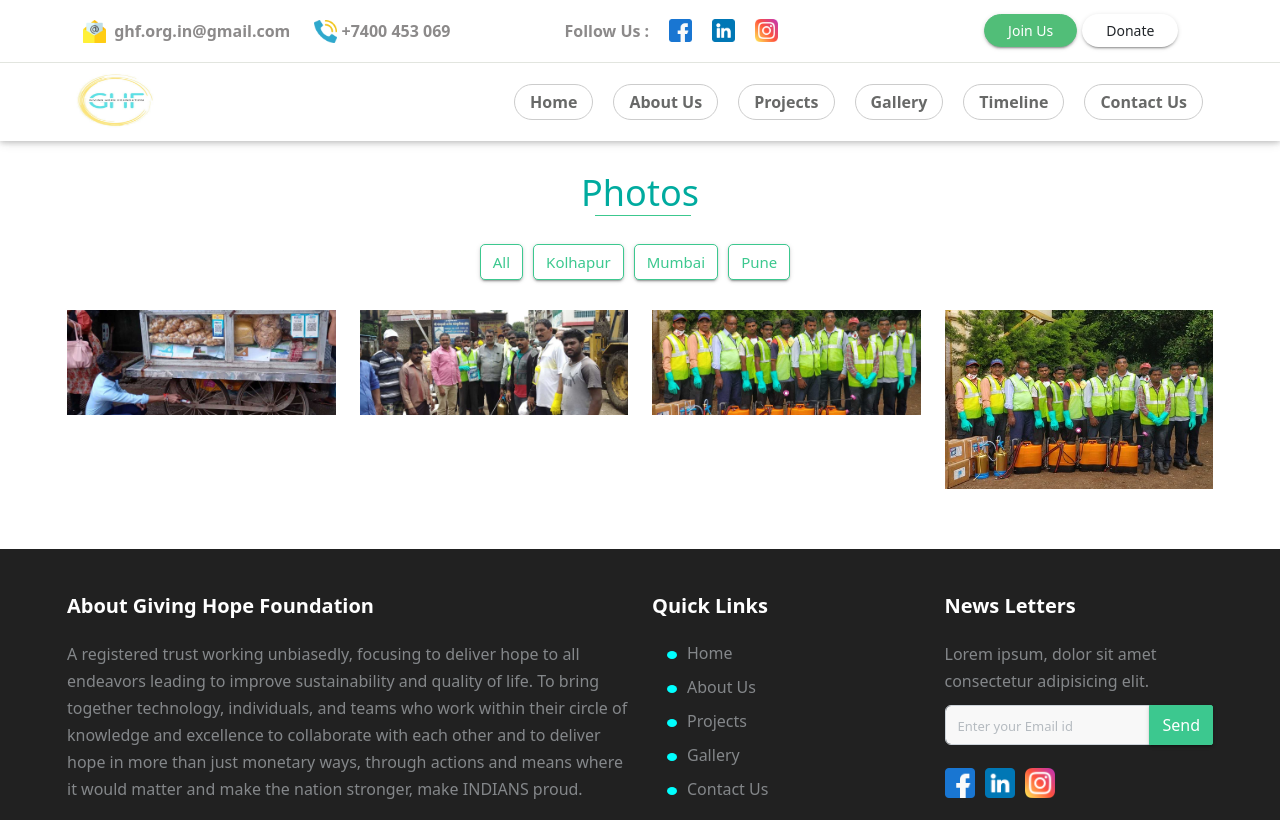
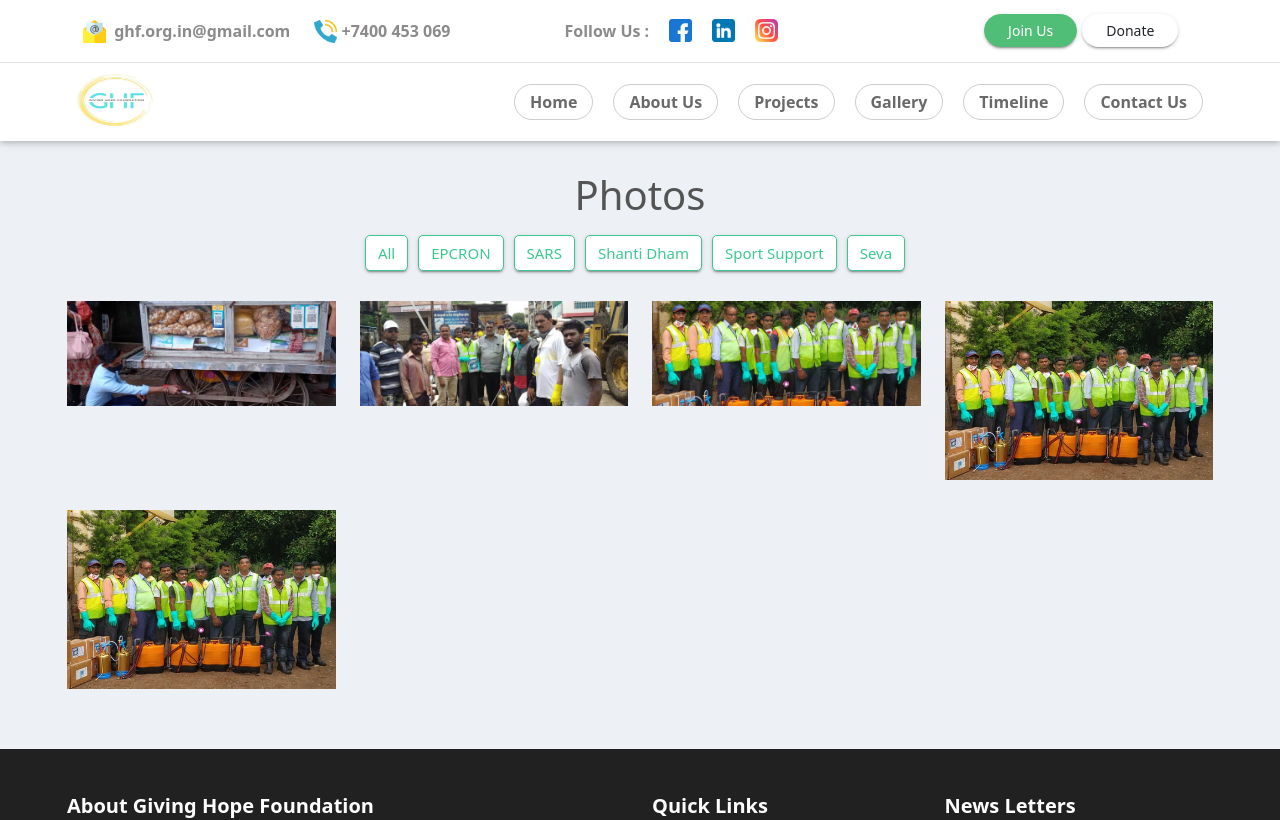
Before and after one commit to mayurkanade44/ghf, a React (Create React App) app: page /Gallery in a window 1280 px wide. Shown: the top 820 px of the page. Built offline with nearby package versions, Linux system fonts and the light colour scheme.

Commit message:
css and gallery page changes

```diff
--- a/src/components/Utils.js
+++ b/src/components/Utils.js
@@ -228,22 +228,27 @@ export const team = [
 export const gallery = [
   {
     id: 1,
-    category: "Kolhapur",
+    category: "EPCRON",
     image: a,
   },
   {
     id: 2,
-    category: "Mumbai",
+    category: "SARS",
     image: b,
   },
   {
     id: 3,
-    category: "Pune",
+    category: "Shanti Dham",
     image: c,
   },
   {
     id: 4,
-    category: "Pune",
+    category: "Sport Support",
+    image: d,
+  },
+  {
+    id: 5,
+    category: "Seva",
     image: d,
   },
 ];
--- a/src/index.css
+++ b/src/index.css
@@ -637,7 +637,6 @@ header .nav-link:hover {
 }
 
 .proj-img img {
-
 }
 
 @media (max-width: 767px) {
@@ -1111,7 +1110,7 @@ footer .footer-content .form-group i {
 .gallery {
   padding: 50px;
   padding: 30px;
-  background-color: #fff;
+  background-color: #edf1f5;
 }
 @media screen and (max-width: 1023px) {
   .gallery {
@@ -1225,10 +1224,14 @@ footer .footer-content .form-group i {
   }
 }
 
-
 /* ===================================== TImeline  ================================== */
 
 /* The actual timeline (the vertical ruler) */
+
+.timeline {
+  background-color: #edf1f5;
+}
+
 .main-timeline-2 {
   position: relative;
 }
@@ -1299,7 +1302,6 @@ footer .footer-content .form-group i {
   border: medium solid rgba(245, 87, 108, 1);
   border-width: 10px 10px 10px 0;
   border-color: transparent rgba(245, 87, 108, 1) transparent transparent;
-
 }
 
 /* Fix the circle for containers on the right side */
@@ -1308,7 +1310,7 @@ footer .footer-content .form-group i {
 }
 
 .gradient-custom {
-   background: linear-gradient(
+  background: linear-gradient(
     to right,
     rgba(106, 17, 203, 1),
     rgba(37, 117, 252, 1)
@@ -1316,7 +1318,7 @@ footer .footer-content .form-group i {
 }
 
 .gradient-custom1 {
-   background: linear-gradient(
+  background: linear-gradient(
     to left,
     rgba(240, 147, 251, 1),
     rgba(245, 87, 108, 1)
--- a/src/pages/Contact.jsx
+++ b/src/pages/Contact.jsx
@@ -5,15 +5,14 @@ import web from "../images/social/globe.gif";
 import email from "../images/social/message.gif";
 
 const Contact = () => {
-
   useEffect(() => {
     window.scrollTo(0, 0);
   }, []);
 
   return (
-    <div className="row contact-rooo no-margin">
-      <div className="container">
-        <h2 className="text-center my-3">Contact Us</h2>
+    <div className="row no-margin">
+      <div className="container pt-3">
+        <h1 className="text-center my-3">Contact Us</h1>
         <div className="row flex-column-reverse flex-md-row">
           <div style={{ padding: 20 }} className="col-md-6">
             <div className="row cont-row">
--- a/src/pages/Gallery.jsx
+++ b/src/pages/Gallery.jsx
@@ -22,7 +22,7 @@ const Gallery = () => {
     <div className="gallery">
       <div className="container">
         <div className="row">
-          <h1 className="gallery-title">Photos</h1>
+          <h1 className="text-center mb-3">Photos</h1>
           <div className="gallery-filter">
             {allCategories.map((item) => (
               <button
--- a/src/pages/Projects.jsx
+++ b/src/pages/Projects.jsx
@@ -18,7 +18,7 @@ const Projects = ({ home }) => {
     <section className="events">
       <div className="container">
         <div className="session-title row">
-          <h2>Our Projects</h2>
+          <h1 className="text-center">Our Projects</h1>
           <p>
             We are a non-profital &amp; Charity raising money for child
             education
--- a/src/pages/Timeline.jsx
+++ b/src/pages/Timeline.jsx
@@ -2,10 +2,10 @@ import { timeline } from "../components/Utils";
 
 const Timeline = () => {
   return (
-    <section>
+    <section className="timeline">
       <div className="container py-4">
-        <div className="session-title row">
-          <h2>Our Timeline</h2>
+        <div className="session-title row pt-2">
+          <h1 className="text-center">Our Timeline</h1>
           <p></p>
         </div>
         <div className="main-timeline-2">
```
